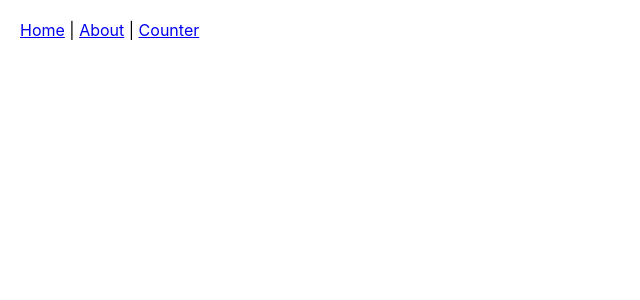
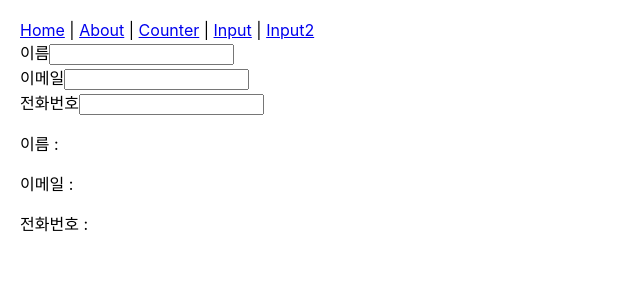
Before and after one commit to Almond13/learn-react, a React (Create React App) app: page /input2 in a window 1280 px wide. Shown: the top 300 px of the page, without its empty margins (0-640 px from the left). Built offline with nearby package versions, Linux system fonts and the light colour scheme.

Commit message:
데이터가 처리되는 과정 (Input)

```diff
--- a/src/App.js
+++ b/src/App.js
@@ -4,6 +4,8 @@ import {Routes, Route, Link} from "react-router-dom";
 import Home from "./pages/Home";
 import About from "./pages/About";
 import Counter from "./pages/Counter";
+import Input from "./pages/Input";
+import Input2 from "./pages/Input2";
 
 function App() {
   return (
@@ -11,12 +13,15 @@ function App() {
         <nav>
             {/*<a href="/">Home</a>*/}
             {/*아래와 같음*/}
-            <Link to="/">Home</Link> | <Link to="/about">About</Link> | <Link to="/counter">Counter</Link>
+            <Link to="/">Home</Link> | <Link to="/about">About</Link> | <Link to="/counter">Counter</Link> |{" "}
+            <Link to="/input">Input</Link> | <Link to="/input2">Input2</Link>
         </nav>
         <Routes>
             <Route path="/" element={<Home />} />
             <Route path="/about" element={<About />} />
             <Route path="/counter" element={<Counter />} />
+            <Route path="/input" element={<Input />} />
+            <Route path="/input2" element={<Input2 />} />
         </Routes>
       {/*<Home />*/}
     </div>
--- /dev/null
+++ b/src/pages/Input.js
@@ -0,0 +1,19 @@
+import React, {useState} from "react";
+
+const Input = () => {
+    const [textValue, setTextValue] =useState("");
+
+    const changeValue =  (e) => {
+        setTextValue(e.target.value)
+    };
+
+    return (
+        <div>
+            <input type="text" value={textValue} onChange={changeValue} />
+            <br/>
+            <p>{textValue}</p>
+        </div>
+    );
+};
+
+export default Input;
--- /dev/null
+++ b/src/pages/Input2.js
@@ -0,0 +1,46 @@
+import React, {useState} from "react";
+
+const Input2 = () => {
+    const [inputs, setInputs] =useState({
+        name : "",
+        email : "",
+        tel : ""
+    });
+
+    const {name, email, tel} = inputs;
+
+    const changeValue =  (e) => {
+        const value = e.target.value;
+        const id = e.target.id;
+
+        // inputs[id] = value;
+        // 위와 같이 하면 상태 관리가 안되므로 SetIputs을 사용한다.
+        setInputs({
+            ...inputs,
+            [id] : value
+            // name : value 로 생각하면 된다.
+        })
+    };
+
+    return (
+        <div>
+            <div>
+                <label>이름</label>
+                <input type="text" id="name" value={name} onChange={changeValue}/>
+            </div>
+            <div>
+                <label>이메일</label>
+                <input type="text" id="email" value={email} onChange={changeValue}/>
+            </div>
+            <div>
+                <label>전화번호</label>
+                <input type="text" id="tel" value={tel} onChange={changeValue}/>
+            </div>
+            <p>이름 : {name}</p>
+            <p>이메일 : {email}</p>
+            <p>전화번호 : {tel}</p>
+        </div>
+    );
+};
+
+export default Input2;
```
